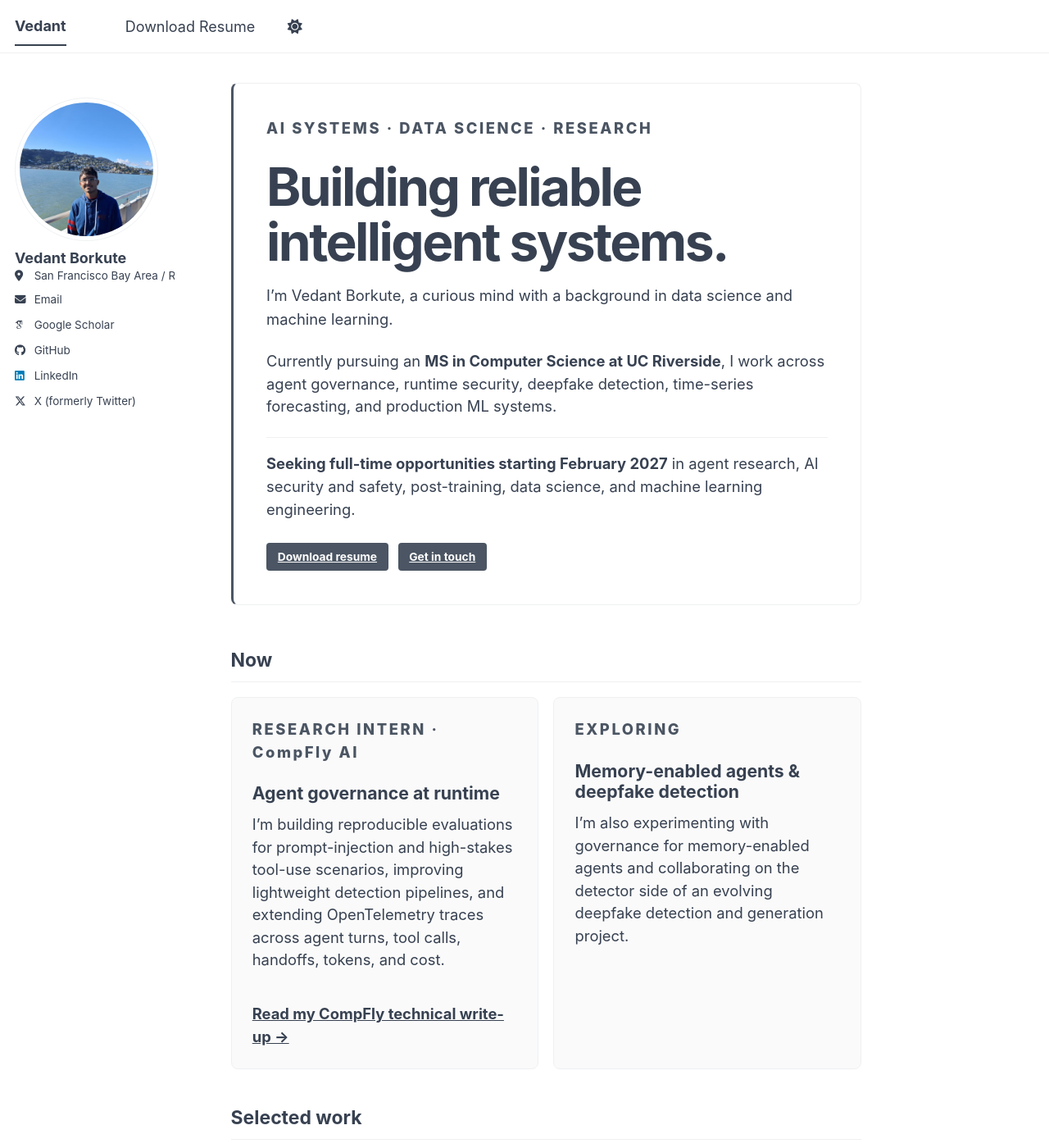
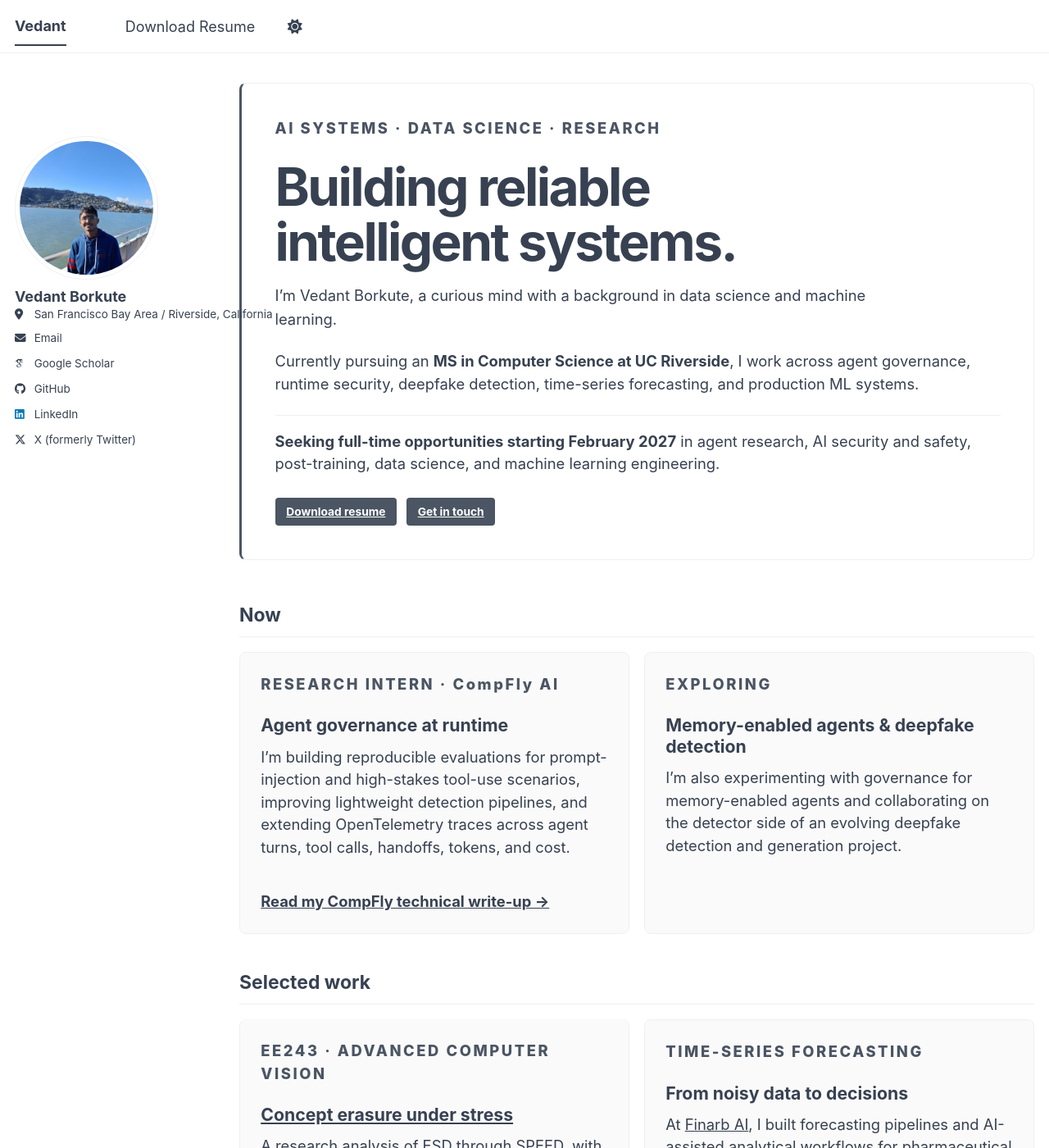
Before and after one commit to Vedant2100/vedant2100.github.io, a Jekyll site: the page built from _pages/about.md, in a window 1280 px wide and 1400 px high. Shown: the whole window at 82% size. Built offline with Jekyll 4.4.1, drawn with Linux system fonts in a browser that asks for light colours; some web fonts are replaced; a script bundle is joined from its source files by our own code; library files that are not in the unit come from our copies.

Commit message:
Fix sidebar column layout

```diff
--- a/assets/css/main.scss
+++ b/assets/css/main.scss
@@ -35,6 +35,42 @@
 /* Portfolio refresh: restrained, spacious, and content-led. */
 .page__content {
   font-size: 1.02rem;
+}
+
+@media (min-width: 925px) {
+  #main {
+    display: grid;
+    grid-template-columns: 220px minmax(0, 1fr);
+    column-gap: 3rem;
+    align-items: start;
+  }
+
+  #main > .sidebar {
+    position: static;
+    float: none;
+    width: auto;
+    max-width: none;
+    height: auto;
+    margin: 0;
+    padding-top: 0;
+    overflow: visible;
+  }
+
+  #main > .page,
+  #main > .archive {
+    float: none;
+    width: auto;
+    margin: 0;
+    padding: 0;
+  }
+}
+
+@media (max-width: 924px) {
+  #main > .sidebar {
+    position: static;
+    height: auto;
+    overflow: visible;
+  }
 }
 
 .home-hero {
```
